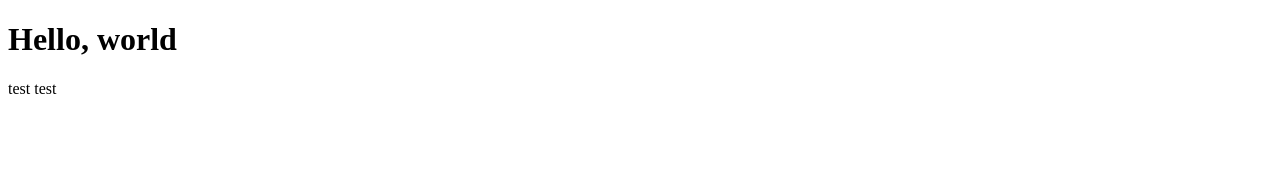
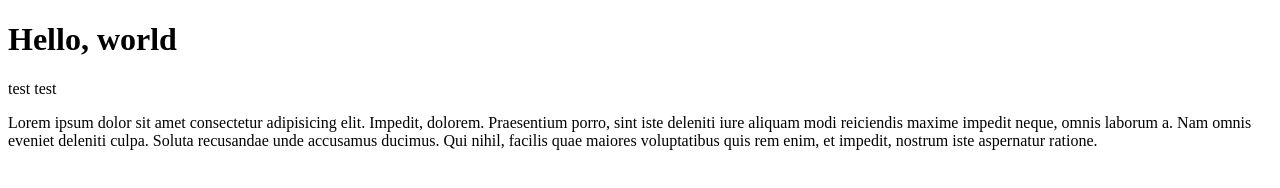
Before and after one commit to kaouthar-bk/testing-git-and-github, a website: page test.html in a window 1280 px wide. Drawn offline with Linux system fonts and the light colour scheme.

Commit message:
Modified test.html again

```diff
--- a/test.html
+++ b/test.html
@@ -9,5 +9,13 @@
     <body>
         <h1>Hello, world</h1>
         <p>test test</p>
+        <p>
+            Lorem ipsum dolor sit amet consectetur adipisicing elit. Impedit,
+            dolorem. Praesentium porro, sint iste deleniti iure aliquam modi
+            reiciendis maxime impedit neque, omnis laborum a. Nam omnis eveniet
+            deleniti culpa. Soluta recusandae unde accusamus ducimus. Qui nihil,
+            facilis quae maiores voluptatibus quis rem enim, et impedit, nostrum
+            iste aspernatur ratione.
+        </p>
     </body>
 </html>
```
